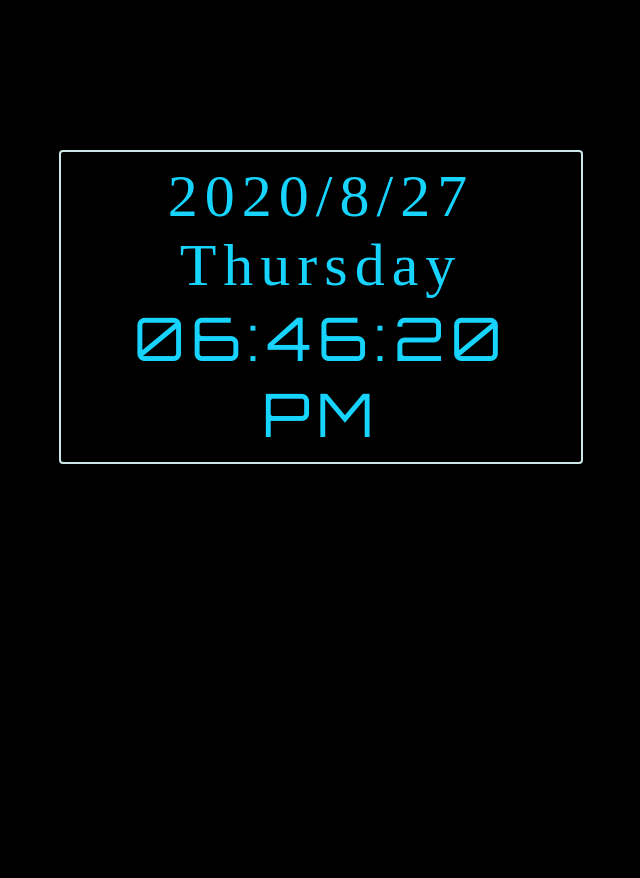
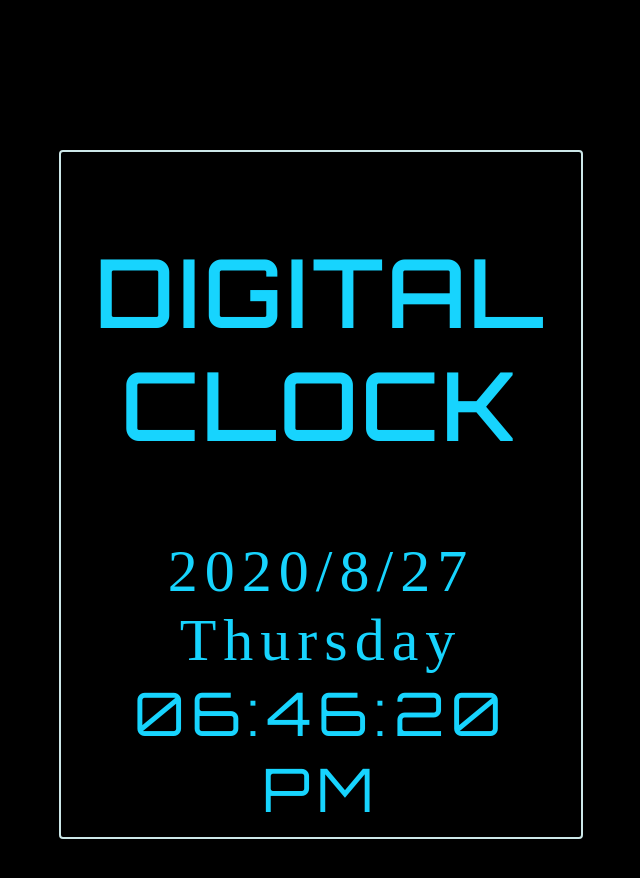
Before and after one commit to asamiss7/Digital-Clock, a plain HTML site: page index.html in a window 1280 px wide. Shown: the whole page, without its empty margins (319-959 px from the left). Before the commit the page ends 800 px from the top, so only its background shows below. Drawn offline with Linux system fonts and the light colour scheme.

Commit message:
add header

```diff
--- a/index.html
+++ b/index.html
@@ -7,6 +7,7 @@
         <link rel="stylesheet" href="style.css">
     </head>
     <body>
+        <h2>DIGITAL CLOCK</h2>
         <div id="date" onload="clock"></div>
         <div id="time" onload="clock"></div>
         <script src="script.js"></script>
```
